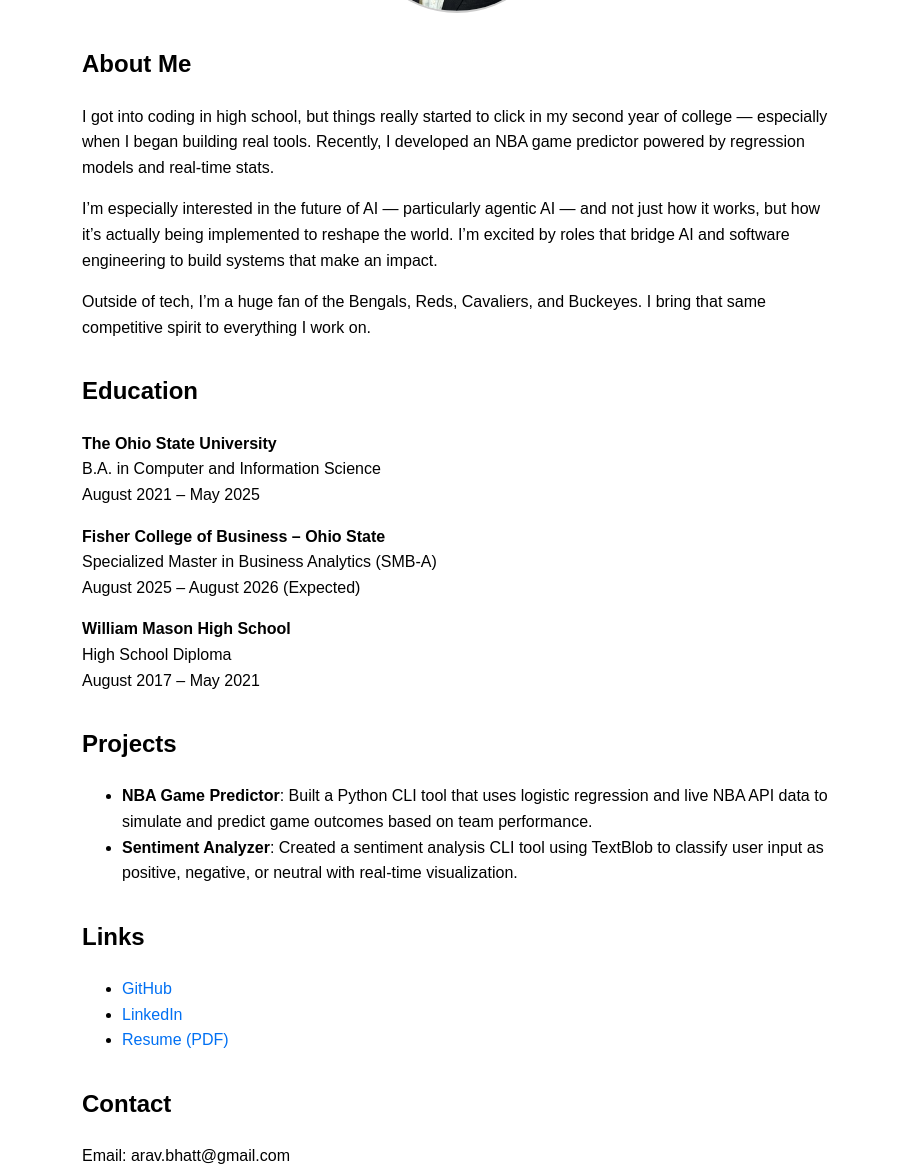
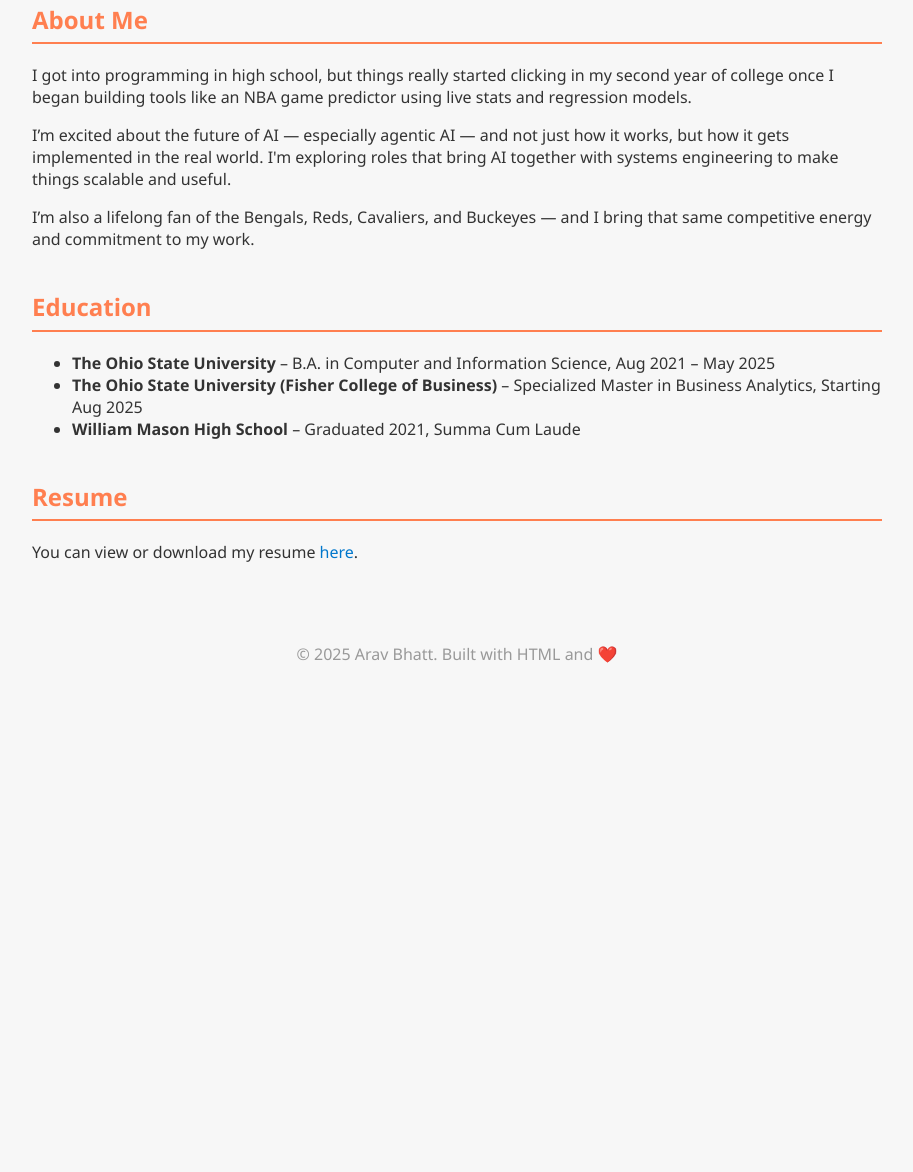
Before and after one commit to aravbhatt/aravbhatt.github.io, a plain HTML site: page index.html in a window 1280 px wide. Shown: the part 428-1600 px from the top of the page, without its empty margins (183-1096 px from the left). After the commit the page ends 1125 px from the top, so only its background shows below. Drawn offline with Linux system fonts and the light colour scheme.

Commit message:
Update index.html

```diff
--- a/index.html
+++ b/index.html
@@ -6,81 +6,92 @@
   <title>Arav Bhatt</title>
   <style>
     body {
-      font-family: sans-serif;
-      max-width: 750px;
-      margin: 2rem auto;
+      margin: 0;
+      font-family: 'Segoe UI', Tahoma, Geneva, Verdana, sans-serif;
+      background: #f7f7f7;
+      color: #333;
+    }
+    header {
+      background-color: #20232a;
+      color: #f9f9f9;
       padding: 1rem;
-      line-height: 1.6;
+      text-align: center;
     }
-    a { color: #0070f3; text-decoration: none; }
-    h1 { margin-bottom: 0.5rem; text-align: center; }
-    h2 { margin-top: 2rem; }
-    .center {
-      text-align: center;
+    h1 {
+      margin: 0;
+    }
+    .container {
+      max-width: 850px;
+      margin: auto;
+      padding: 2rem;
     }
     .profile-img {
       width: 200px;
       height: 200px;
       border-radius: 50%;
       object-fit: cover;
-      border: 2px solid #ccc;
+      border: 3px solid #ff7f50;
+      display: block;
       margin: 1.5rem auto;
-      display: block;
+    }
+    section {
+      margin-top: 2.5rem;
+    }
+    h2 {
+      color: #ff7f50;
+      border-bottom: 2px solid #ff7f50;
+      padding-bottom: 0.4rem;
+    }
+    a {
+      color: #0077cc;
+      text-decoration: none;
+    }
+    footer {
+      text-align: center;
+      padding: 2rem 1rem;
+      color: #999;
     }
   </style>
 </head>
 <body>
+  <header>
+    <h1>Arav Bhatt</h1>
+    <p>Backend | Cloud | AI Enthusiast</p>
+  </header>
 
-  <h1>Arav Bhatt</h1>
-  <p class="center">
-    Passionate about technology, backend systems, and applied AI. I’ve built cloud-native tools, automated pipelines, and data-backed apps that reflect my interest in building secure, scalable systems that solve real-world problems.
-  </p>
-
+  <div class="container">
     <img src="1743615482554.jpeg" alt="Arav Bhatt" class="profile-img" />
 
+    <section>
       <h2>About Me</h2>
       <p>
-    I got into coding in high school, but things really started to click in my second year of college — especially when I began building real tools. Recently, I developed an NBA game predictor powered by regression models and real-time stats.
+        I got into programming in high school, but things really started clicking in my second year of college once I began building tools like an NBA game predictor using live stats and regression models.
       </p>
       <p>
-    I’m especially interested in the future of AI — particularly agentic AI — and not just how it works, but how it’s actually being implemented to reshape the world. I’m excited by roles that bridge AI and software engineering to build systems that make an impact.
+        I’m excited about the future of AI — especially agentic AI — and not just how it works, but how it gets implemented in the real world. I'm exploring roles that bring AI together with systems engineering to make things scalable and useful.
       </p>
       <p>
-    Outside of tech, I’m a huge fan of the Bengals, Reds, Cavaliers, and Buckeyes. I bring that same competitive spirit to everything I work on.
+        I’m also a lifelong fan of the Bengals, Reds, Cavaliers, and Buckeyes — and I bring that same competitive energy and commitment to my work.
       </p>
+    </section>
 
+    <section>
       <h2>Education</h2>
-  <p>
-    <strong>The Ohio State University</strong><br />
-    B.A. in Computer and Information Science<br />
-    August 2021 – May 2025
-  </p>
-  <p>
-    <strong>Fisher College of Business – Ohio State</strong><br />
-    Specialized Master in Business Analytics (SMB-A)<br />
-    August 2025 – August 2026 (Expected)
-  </p>
-  <p>
-    <strong>William Mason High School</strong><br />
-    High School Diploma<br />
-    August 2017 – May 2021
-  </p>
+      <ul>
+        <li><strong>The Ohio State University</strong> – B.A. in Computer and Information Science, Aug 2021 – May 2025</li>
+        <li><strong>The Ohio State University (Fisher College of Business)</strong> – Specialized Master in Business Analytics, Starting Aug 2025</li>
+        <li><strong>William Mason High School</strong> – Graduated 2021, Summa Cum Laude</li>
+      </ul>
+    </section>
 
-  <h2>Projects</h2>
-  <ul>
-    <li><strong>NBA Game Predictor</strong>: Built a Python CLI tool that uses logistic regression and live NBA API data to simulate and predict game outcomes based on team performance.</li>
-    <li><strong>Sentiment Analyzer</strong>: Created a sentiment analysis CLI tool using TextBlob to classify user input as positive, negative, or neutral with real-time visualization.</li>
-  </ul>
+    <section>
+      <h2>Resume</h2>
+      <p>You can view or download my resume <a href="Arav%20Bhatt_Resume.pdf" target="_blank">here</a>.</p>
+    </section>
+  </div>
 
-  <h2>Links</h2>
-  <ul>
-    <li><a href="https://github.com/aravbhatt" target="_blank">GitHub</a></li>
-    <li><a href="https://www.linkedin.com/in/arav-bhatt/" target="_blank">LinkedIn</a></li>
-    <li><a href="resume.pdf" target="_blank">Resume (PDF)</a></li>
-  </ul>
-
-  <h2>Contact</h2>
-  <p>Email: arav.bhatt@gmail.com</p>
-
+  <footer>
+    &copy; 2025 Arav Bhatt. Built with HTML and ❤️
+  </footer>
 </body>
 </html>
```
Lines whose indentation alone changed are shown as unchanged.
